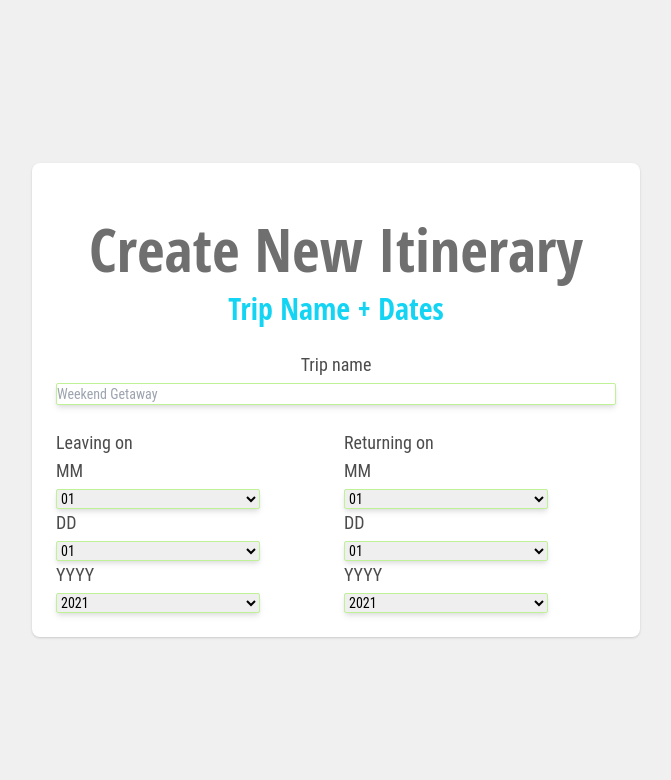
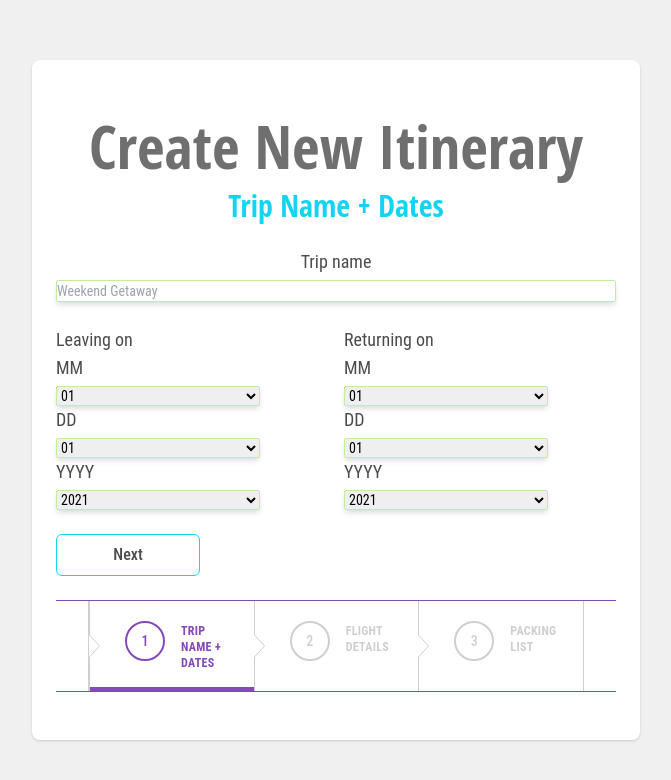
Before and after one commit to jessicagallagher/where_to_v2, a Next.js app: page /users/create in a window 1280 px wide. Shown: the top 780 px of the page, without its empty margins (304-975 px from the left). Built offline with nearby package versions, Linux system fonts and the light colour scheme; what @tailwindcss/typography, tailwindcss-debug-screens would draw is missing.

Commit message:
NOW the form exists. forgot buttons and whatnot

```diff
--- a/pages/users/create.js
+++ b/pages/users/create.js
@@ -161,8 +161,121 @@ export default function Create() {
                           </select>
                       </div>
                     </div>
+
                   </div>
+
                   </div>
+                  <div className='mt-1 pt-5'>
+                  <div className='flex justify-start'>
+                    <button type='submit' className='inline-flex justify-center py-2 border border-teal-100 text-base font-medium rounded-md text-dkGrey-100 bg-transparent hover:border-purple-100 w-36'>
+                      Next
+                    </button>
+                  </div>
+                </div>
+                  <div className='my-6 lg:border-t lg:border-b lg:border-purple-100'>
+                    <nav className='mx-auto max-w-7x1 px-4 sm:px-6 lg:px-8' aria-label='Progress Bar'>
+                      <ol className='rounded-md overflow-hidden lg:flex lg:border-l lg:border-r lg:border-ltGrey-100 lg:rounded-none'>
+                        <li className='relative overflow-hidden lg:flex-1'>
+                          {/* current */}
+                          <div className='border border-ltGrey-100 overflow-hidden lg:border-0'>
+                            <a href='#' aria-current='step'>
+                              <span className='absolute top-0 left-0 w-1 h-full bg-purple-100 lg:w-full lg:h-1 lg:bottom-0 lg:top-auto' aria-hidden='true'></span>
+                              <span className='px-6 py-5 flex items-start text-sm font-medium lg:pl-9'>
+                                <span className='flex-shrink-0'>
+                                  <span className='w-10 h-10 flex items-center justify-center border-2 border-purple-100 rounded-full'>
+                                    <span className='text-purple-100'>1</span>
+
+                                  </span>
+
+                                </span>
+                                <span className='mt-0.5 ml-4 min-w-0 flex flex-col'>
+                                  <span className='text-xs font-semibold text-purple-100 tracking-wide uppercase'>Trip Name + Dates</span>
+
+                                </span>
+                              </span>
+
+                            </a>
+                            {/* separator */}
+                            <div className='hidden absolute top-0 left-0 w-3 inset-0 lg:block' aria-hidden='true'>
+                              <svg class="h-full w-full text-ltGrey-100" viewBox="0 0 12 82" fill="none" preserveAspectRatio="none">
+              <path d="M0.5 0V31L10.5 41L0.5 51V82" stroke="currentcolor" vectorEffect="non-scaling-stroke" />
+            </svg>
+
+                            </div>
+
+                          </div>
+
+                        </li>
+                        <li className='relative overflow-hidden lg:flex-1'>
+                          <div className='border border-ltGrey-100 overflow-hidden border-t-0 rounded-b-md lg:border-0'>
+                            {/* upcoming */}
+                            <a href='#' className='group'>
+                              <span className='absolute top-0 left-0 w-1 h-full bg-transparent group-hover:bg-ltGrey-100 lg:w-full lg:h-1 lg:bottom-0 lg:top-auto' aria-hidden='true'></span>
+                              <span className='px-6 py-5 flex items-start text-sm font-medium lg:pl-9'>
+                                <span className='flex-shrink-0'>
+                                  <span className='w-10 h-10 flex items-center justify-center border-2 border-ltGrey-100 rounded-full'>
+                                    <span className='text-ltGrey-100'>2</span>
+
+                                  </span>
+
+                                </span>
+                                <span className='mt-0.5 ml-4 min-w-0 flex flex-col'>
+                                  <span className='text-xs font-semibold text-ltGrey-100 tracking-wide uppercase'>Flight Details</span>
+
+                                </span>
+
+                              </span>
+
+                            </a>
+                            {/* separator */}
+                            <div className='hidden absolute top-0 left-0 w-3 inset-0 lg:block' aria-hidden='true'>
+                              <svg class="h-full w-full text-ltGrey-100" viewBox="0 0 12 82" fill="none" preserveAspectRatio="none">
+              <path d="M0.5 0V31L10.5 41L0.5 51V82" stroke="currentcolor" vectorEffect="non-scaling-stroke" />
+            </svg>
+
+                            </div>
+
+                          </div>
+
+                        </li>
+                        <li className='relative overflow-hidden lg:flex-1'>
+                          <div className='border border-ltGrey-100 overflow-hidden border-t-0 rounded-b-md lg:border-0'>
+                            {/* upcoming */}
+                            <a href='#' className='group'>
+                              <span className='absolute top-0 left-0 w-1 h-full bg-transparent group-hover:bg-ltGrey-100 lg:w-full lg:h-1 lg:bottom-0 lg:top-auto' aria-hidden='true'></span>
+                              <span className='px-6 py-5 flex items-start text-sm font-medium lg:pl-9'>
+                                <span className='flex-shrink-0'>
+                                  <span className='w-10 h-10 flex items-center justify-center border-2 border-ltGrey-100 rounded-full'>
+                                    <span className='text-ltGrey-100'>3</span>
+
+                                  </span>
+
+                                </span>
+                                <span className='mt-0.5 ml-4 min-w-0 flex flex-col'>
+                                  <span className='text-xs font-semibold text-ltGrey-100 tracking-wide uppercase'>Packing List</span>
+
+                                </span>
+
+                              </span>
+
+                            </a>
+                            {/* separator */}
+                            <div className='hidden absolute top-0 left-0 w-3 inset-0 lg:block' aria-hidden='true'>
+                              <svg className="h-full w-full text-ltGrey-100" viewBox="0 0 12 82" fill="none" preserveAspectRatio="none">
+              <path d="M0.5 0V31L10.5 41L0.5 51V82" stroke="currentcolor" vectorEffect="non-scaling-stroke" />
+            </svg>
+
+                            </div>
+
+                          </div>
+
+                        </li>
+                      </ol>
+
+
+                    </nav>
+
+                    </div>
                 </div>
               </div>
 
--- a/pages/users/signup.js
+++ b/pages/users/signup.js
@@ -44,8 +44,8 @@ export default function Signup() {
       </Head>
       <div className='bg-white overflow-hidden shadow sm:rounded-lg w-1/2'>
       <div className='px-4 py-5 sm:p-6 relative'>
-      <form onSubmit={handleSubmit} className='space-y-8 divide-y divide-gray-200'>
-        <div className='space-y-8 divide-y divide-gray-200'>
+      <form onSubmit={handleSubmit} className='space-y-8 divide-y divide-mdGrey-100'>
+        <div className='space-y-8 divide-y divide-ltGrey-100-200'>
           <div>
             <div className='pt-8'>
               <div>
```
